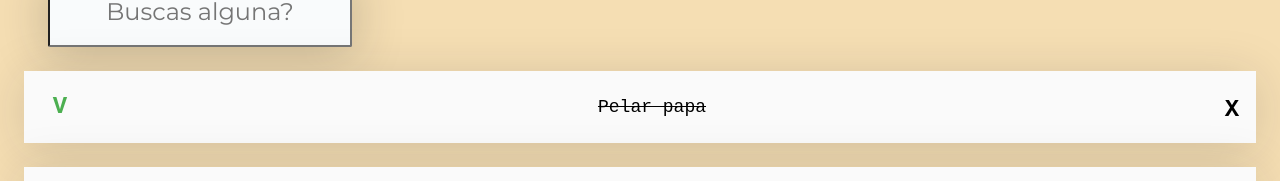
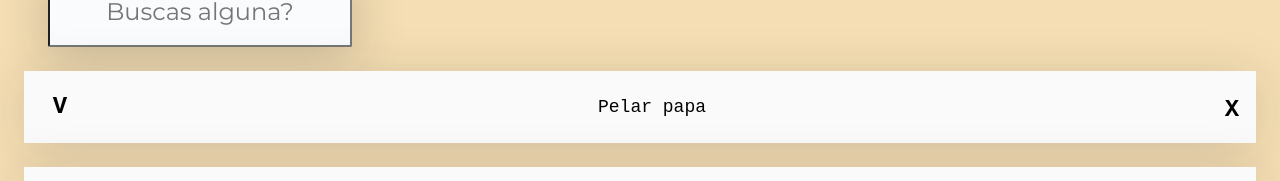
Before and after one commit to javierportillar/estudios_prog, a React (Create React App) app in the folder 5. React/curso-react-intro-main/: page / in a window 1280 px wide. Shown: the part 122-303 px from the top of the page. Built offline with nearby package versions, Linux system fonts and the light colour scheme.

Commit message:
se selecciona como hecho cuando se da en V :D pero toca revisar porque ta trink

```diff
--- a/5. React/curso-react-intro-main/src/App.js
+++ b/5. React/curso-react-intro-main/src/App.js
@@ -6,7 +6,7 @@ import { CreateTodoButton } from './CreateTodoButton';
 import { Sumador } from './sumador';
 import React from 'react';
 
-const componentes = [{text: 'Pelar papa', completed:true },
+const componentes = [{text: 'Pelar papa', completed:false },
 {text: 'Sacar a Krono y Hana', completed:false },
 {text: 'Jugar', completed:false },
 {text: 'Comer', completed:false },
@@ -14,7 +14,7 @@ const componentes = [{text: 'Pelar papa', completed:true },
 
 function App() {
   const [searchValue,setSearchValue,] = React.useState('');
-  const [todos,newTodos]= React.useState(componentes);
+  const [todos,setTodos]= React.useState(componentes);
 
   const findTodos = todos.filter(
     (todo) =>{
@@ -25,6 +25,16 @@ function App() {
 
   const todosCompleted = todos.filter(todo=>todo.completed).length;
   const todosTotal = componentes.length;
+
+  const todoDone =(text)=>{
+    const newTodos = [...todos]
+    const todosIndex = newTodos.findIndex(
+      (todo)=> todo.text == text
+    )
+
+    newTodos[todosIndex].completed= true;
+    setTodos(newTodos);
+  }
   return (
 
     <>
@@ -35,7 +45,11 @@ function App() {
       />
     <TodoList>
       {findTodos.map(todo=>(
-      <TodoItem todos= {todos} key={todo.text} text={todo.text} completed={todo.completed}/>
+      <TodoItem
+      onComplete={()=>todoDone(todo.text)}
+      key={todo.text}
+      text={todo.text}
+      completed={todo.completed}/>
       ))}
     </TodoList>
     <CreateTodoButton/>
--- a/5. React/curso-react-intro-main/src/TodoItem.js
+++ b/5. React/curso-react-intro-main/src/TodoItem.js
@@ -3,7 +3,10 @@ import './TodoItem.css'
 function TodoItem(props){
   return(
     <li className="TodoItem">
-        <span className={`Icon Icon-check ${props.completed && "Icon-check--active"}`}>V</span>
+      <span className={
+        `Icon Icon-check ${props.completed && "Icon-check--active"}`
+        }
+        onClick={props.onComplete}>V</span>
       <p className={`TodoItem-p ${props.completed && "TodoItem-p-completed"} `}>{props.text}</p>
       <span className="Icon Icon-delete">X</span>
     </li>
```
Lines whose indentation alone changed are shown as unchanged.
